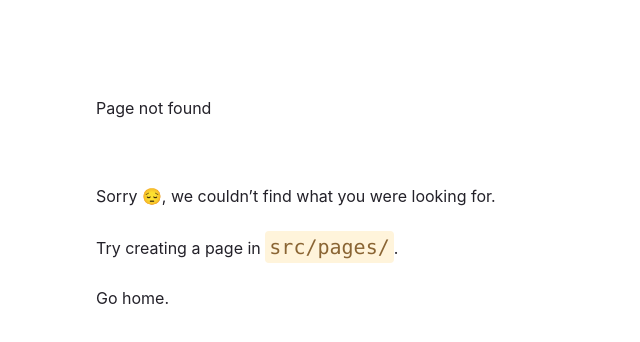
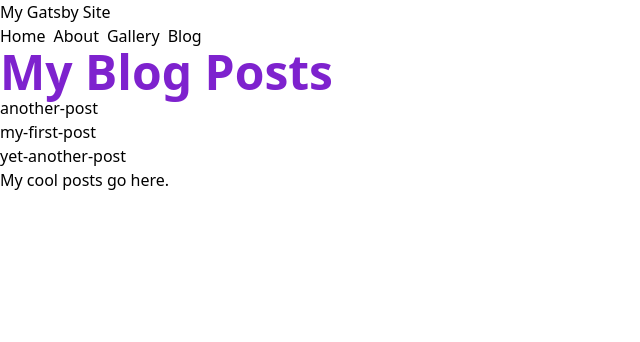
Before and after one commit to zacharytaylor-FS/gatsbyDemo, a Gatsby site: page /blog in a window 1280 px wide. Before the commit this address had no page. Shown: the whole page, without its empty margins (0-640 px from the left). Built offline with nearby package versions, Linux system fonts and the light colour scheme; Gatsby itself is replaced by a stand-in of ours.

Commit message:
Finished Gatsby Tutorial Part 4

```diff
--- a/gatsby-config.js
+++ b/gatsby-config.js
@@ -9,9 +9,8 @@ module.exports = {
   plugins: ["gatsby-plugin-postcss", "gatsby-plugin-image", "gatsby-plugin-sharp", "gatsby-transformer-sharp", {
     resolve: 'gatsby-source-filesystem',
     options: {
-      "name": "images",
-      "path": "./src/images/"
+      "name": `blog`,
+      "path": `${__dirname}/blog`
     },
-    __key: "images"
   }]
 };
--- /dev/null
+++ b/src/components/header.js
@@ -0,0 +1,22 @@
+import * as React from 'react'
+import { useStaticQuery, graphql } from 'gatsby'
+
+const Header = () => {
+    const data = useStaticQuery(graphql`
+    query {
+        site {
+            siteMetadata {
+                title
+            }
+        }
+    }
+    `)
+
+    return (
+        <header>
+            <h1>{data.site.siteMetadata.title}</h1>
+        </header>
+    )
+}
+
+export default Header
--- a/src/components/layout.js
+++ b/src/components/layout.js
@@ -1,15 +1,26 @@
-import { Link } from 'gatsby'
+import { Link, useStaticQuery, graphql } from 'gatsby'
 // import { container } from './layout.module.css'
 import * as React from 'react'
 
 const Layout = ({ pageTitle, children }) => {
+    const data = useStaticQuery(graphql`
+    query {
+        site {
+            siteMetadata {
+                title
+            }
+        }
+    }
+    `)
     return (
         <div className='container'>
+        <header>{data.site.siteMetadata.title}</header>
             <nav className=''>
                 <ul className='flex pl-0'>
                     <li className='pr-2'><Link to='/'>Home</Link></li>
                     <li className='pr-2'><Link to='/about'>About</Link></li>
                     <li className='pr-2'><Link to='/gallery'>Gallery</Link></li>
+                    <li className='pr-2'><Link to='/blog'>Blog</Link></li>
                 </ul>
             </nav>
             <main>
--- /dev/null
+++ b/src/components/seo.js
@@ -0,0 +1,20 @@
+import * as React from 'react'
+import { graphql, useStaticQuery } from 'gatsby'
+
+const Seo = ({ title }) => {
+  const data = useStaticQuery(graphql`
+    query {
+      site {
+        siteMetadata {
+          title
+        }
+      }
+    }
+  `)
+
+  return (
+    <title>{title} | {data.site.siteMetadata.title}</title>
+  )
+}
+
+export default Seo
--- a/src/pages/about.js
+++ b/src/pages/about.js
@@ -1,5 +1,6 @@
 import React from 'react'
 import Layout from '../components/layout'
+import Seo from '../components/seo'
 
 function AboutPage() {
   return (
@@ -12,9 +13,4 @@ function AboutPage() {
 
 export default AboutPage
 
-export const Head = () => (
-    <>
-    <title>About Me</title>
-    <meta name='' content='' />
-    </>
-)
+export const Head = () => <Seo title='About Me' />
--- /dev/null
+++ b/src/pages/blog.js
@@ -0,0 +1,34 @@
+import * as React from 'react'
+import { graphql } from 'gatsby'
+import Layout from '../components/layout'
+import Seo from '../components/seo'
+
+const BlogPage = ({data}) => {
+    return (
+        <Layout pageTitle='My Blog Posts'>
+        <ul>
+            {
+                data.allFile.nodes.map(node => (
+                    <li key={node.name}>
+                        {node.name}
+                    </li>
+                ))
+            }
+        </ul>
+            <p>My cool posts go here.</p>
+        </Layout>
+    )
+}
+
+export const query = graphql`
+    query {
+        allFile {
+            nodes {
+                name
+            }
+        }
+    }
+`
+export const Head = () => <Seo title='My Blog Posts' />
+
+export default BlogPage
--- a/src/pages/gallery.js
+++ b/src/pages/gallery.js
@@ -1,6 +1,7 @@
 import React from 'react'
 import Frame from '../components/frame'
 import Layout from '../components/layout'
+import Seo from '../components/seo'
 
 const GalleryPage = () => {
     return (
@@ -13,4 +14,7 @@ const GalleryPage = () => {
     )
 }
 
+export const Head = () => <Seo title='Gallery Page' />
+
+
 export default GalleryPage
--- a/src/pages/index.js
+++ b/src/pages/index.js
@@ -1,6 +1,7 @@
 import * as React from "react"
 import Layout from "../components/layout"
 import { StaticImage } from "gatsby-plugin-image"
+import Seo from "../components/seo"
 
 const IndexPage = () => {
   return (
@@ -16,4 +17,6 @@ const IndexPage = () => {
   )
 }
 
+export const Head = () => <Seo title='Home Page' />
+
 export default IndexPage
```
Also changed, not shown: blog/another-post.mdx (added), blog/my-first-post.mdx (added), blog/yet-another-post.mdx (added).
